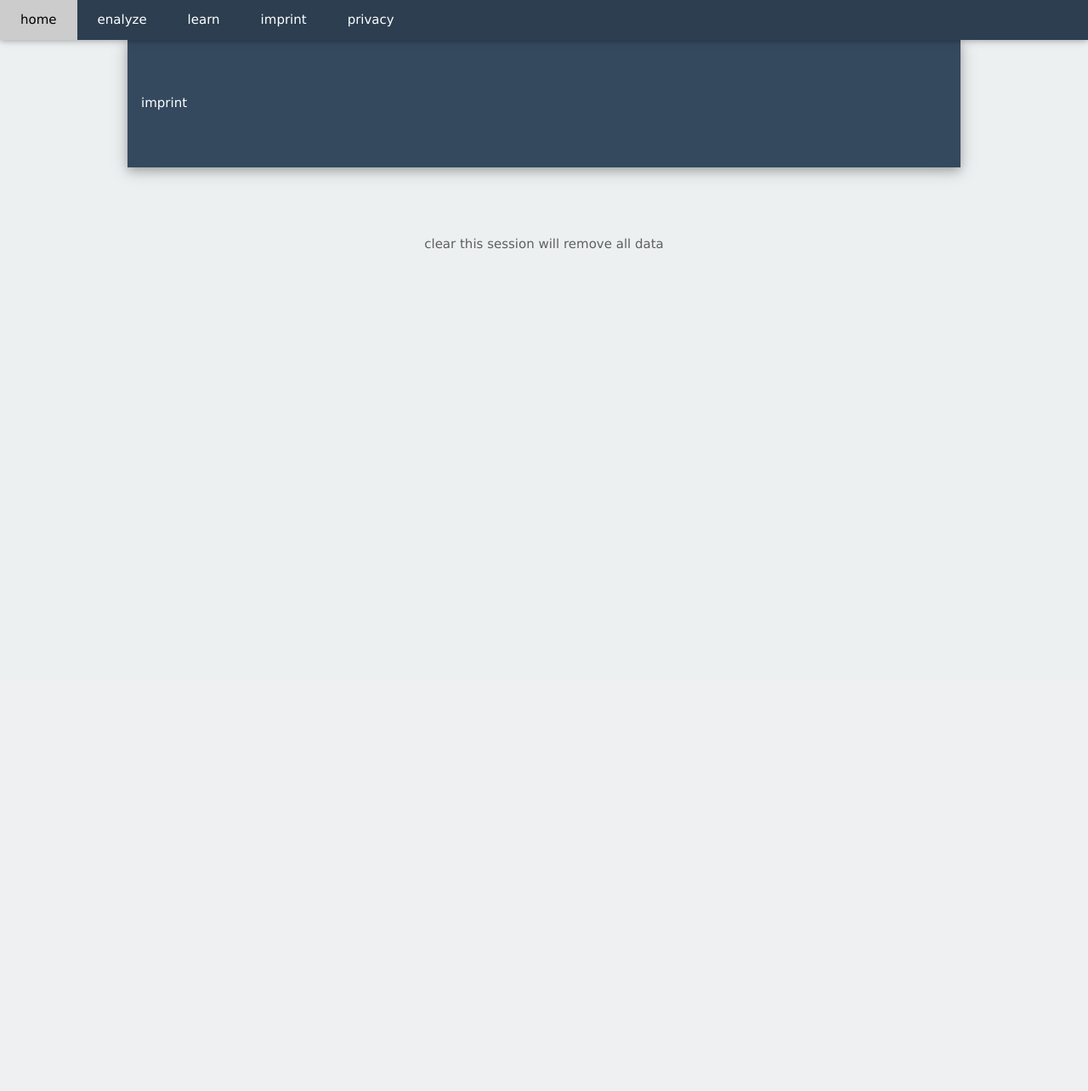
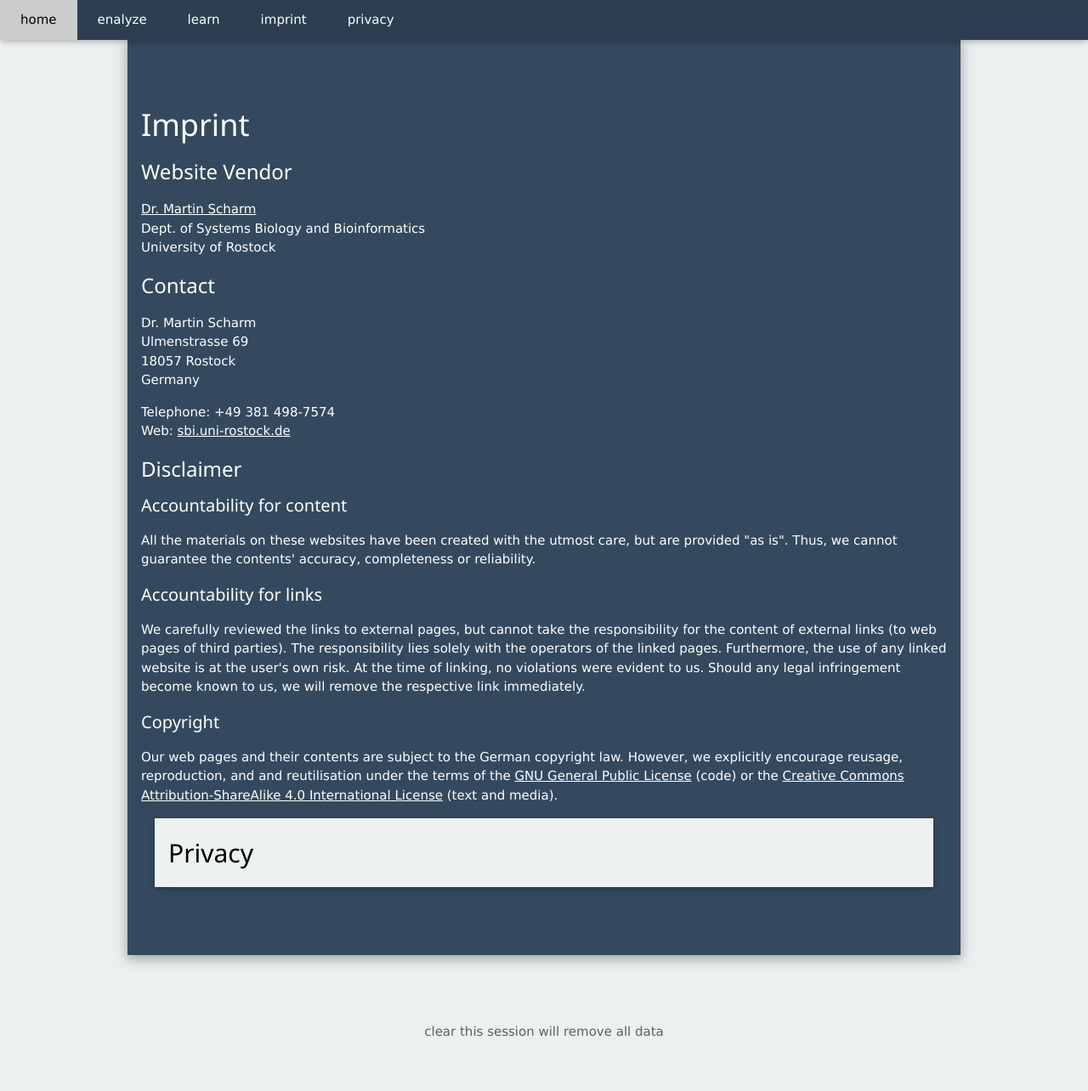
Before and after one commit to binfalse/GEMtractor, a Django app: page /imprint in a window 1280 px wide. Shown: the top 1284 px of the page at 85% size. Before the commit the page ends 293 px from the top, so only its background shows below. Run offline with Django 3.2, Linux system fonts and the light colour scheme.

Commit message:
drafted an imprint [see #58]

```diff
--- a/src/templates/index/imprint.html
+++ b/src/templates/index/imprint.html
@@ -1,10 +1,52 @@
-
 {% extends "base.html" %}
 {% block title %}
 imprint
 {% endblock %}
 {% block content %}
 
-imprint
+<h1>Imprint</h1>
+
+<h3>Website Vendor</h3>
+<p>
+<a href="https://www.sbi.uni-rostock.de/scharm">Dr. Martin Scharm</a><br>
+Dept. of Systems Biology and Bioinformatics<br>
+University of Rostock
+</p>
+
+<h3>Contact</h3>
+<p>
+Dr. Martin Scharm<br>
+Ulmenstrasse 69<br>
+18057 Rostock<br>
+Germany
+</p>
+<p>
+Telephone: +49 381 498-7574<br>
+Web: <a href="https://www.sbi.uni-rostock.de">sbi.uni-rostock.de</a>
+</p>
+
+<h3>Disclaimer</h3>
+<h4>Accountability for content</h4>
+<p>
+	All the materials on these websites have been created with the utmost care, but are provided "as is".
+	Thus, we cannot guarantee the contents' accuracy, completeness or reliability.
+</p>
+<h4>Accountability for links</h4>
+<p>
+	We carefully reviewed the links to external pages, but cannot take the responsibility for the content of external links (to web pages of third parties).
+	The responsibility lies solely with the operators of the linked pages.
+	Furthermore, the use of any linked website is at the user's own risk.
+	At the time of linking, no violations were evident to us.
+	Should any legal infringement become known to us, we will remove the respective link immediately.
+</p>
+<h4>Copyright</h4>
+<p>
+	Our web pages and their contents are subject to the German copyright law.
+	However, we explicitly encourage reusage, reproduction, and and reutilisation under the terms of the <a href="https://www.gnu.org/licenses/gpl-3.0.html">GNU General Public License</a> (code) or the <a href="http://creativecommons.org/licenses/by-sa/4.0/">Creative Commons Attribution-ShareAlike 4.0 International License</a> (text and media).
+</p>
+
+<div class="w3-padding w3-card w3-flat-clouds w3-margin" id="privacy">
+	<h2>Privacy</h2>
+</div>
 
 {% endblock %}
```
